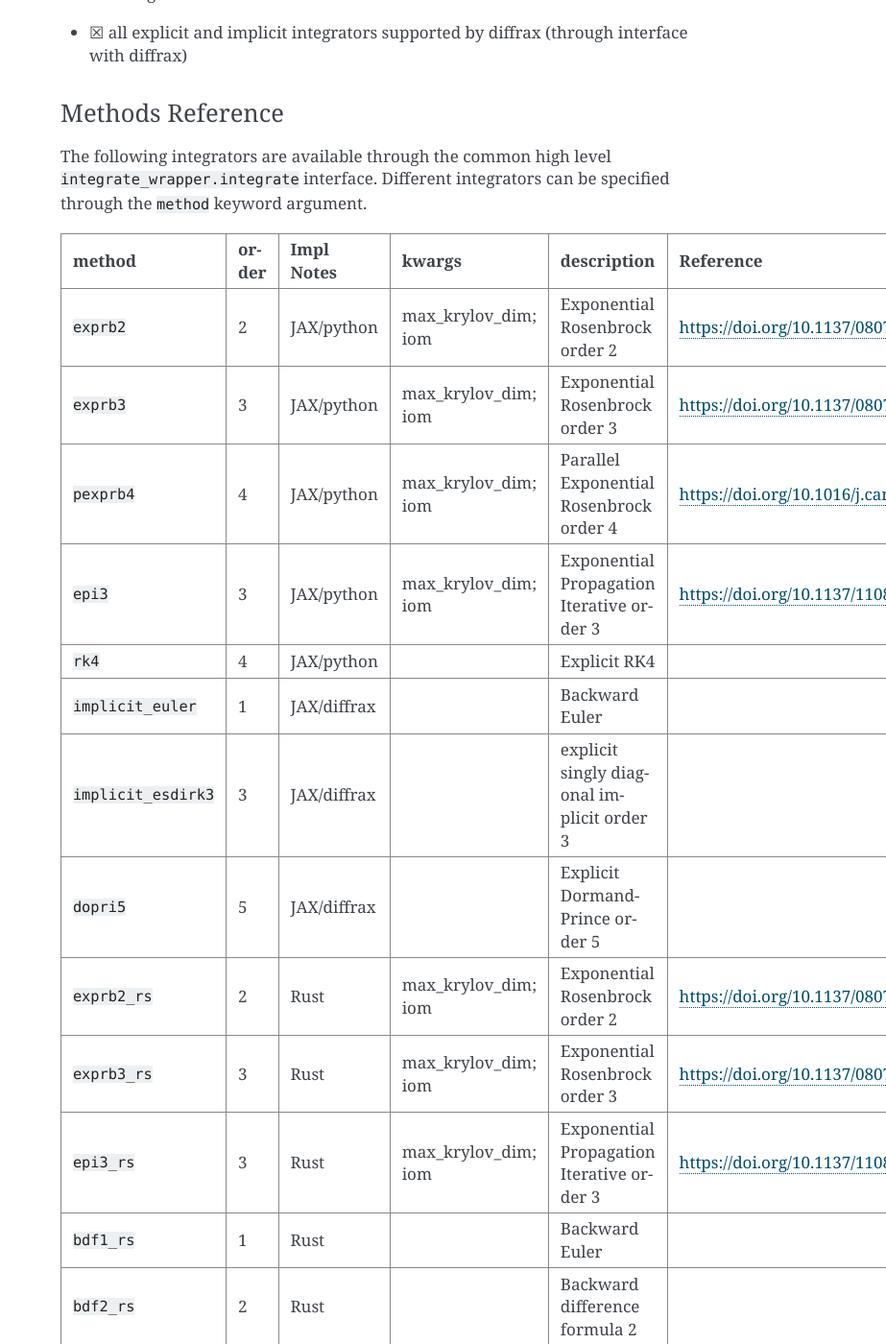
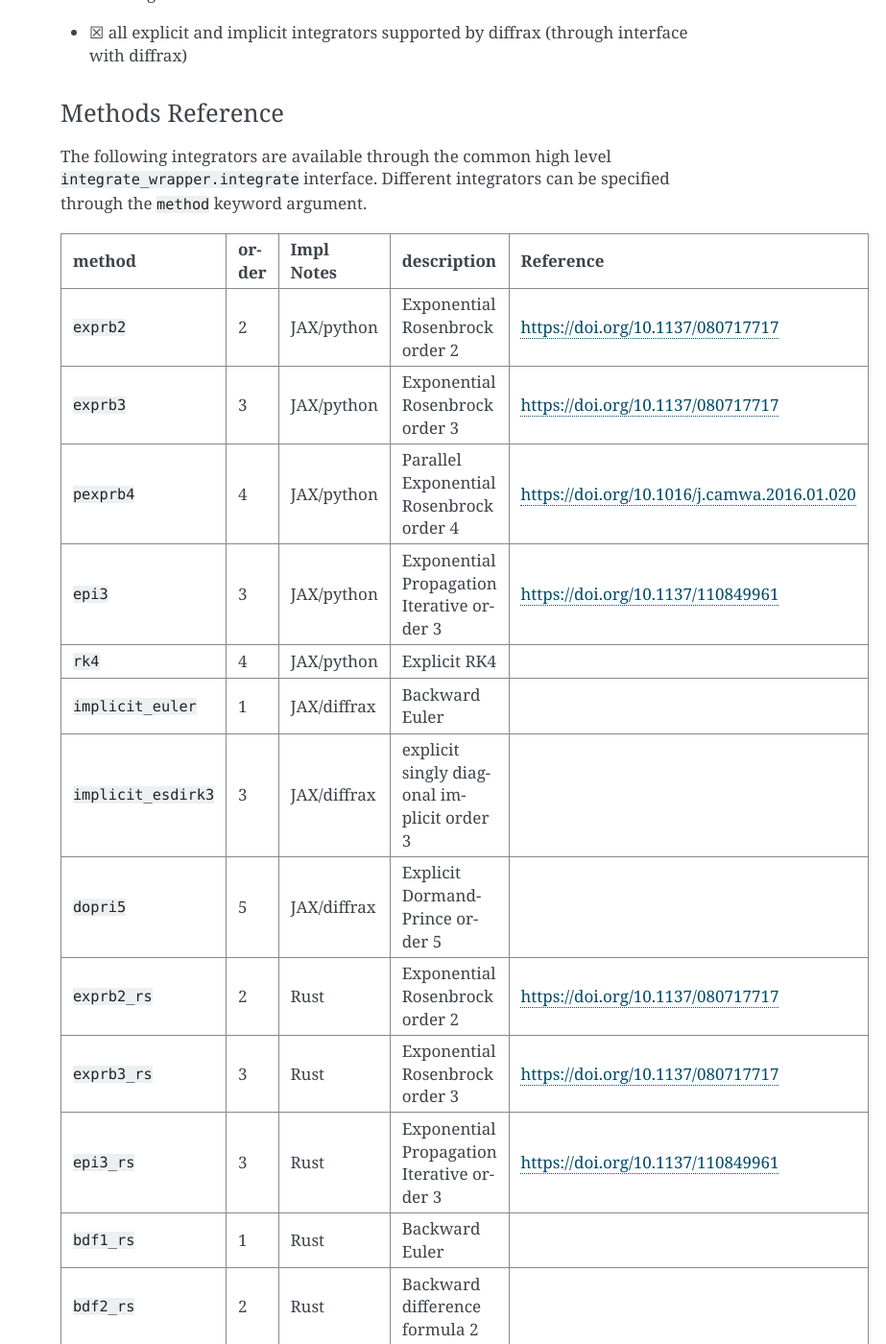
Before and after one commit to ORNL/ORMATEX, a Sphinx documentation site: the page built from docs/source/intro.rst, in a window 1280 px wide and 1400 px high, scrolled down 1126 px. Shown: the whole window at 96% size, without its empty margins (357-1280 px from the left). Built offline with Sphinx 7.4.7, drawn with Linux system fonts in a browser that asks for light colours; some of the changed text lies outside the part shown.

Commit message:
update readme and quickstart guide

```diff
--- a/docs/source/intro.rst
+++ b/docs/source/intro.rst
@@ -23,7 +23,7 @@
 -  ☒ BDF2
 -  ☒ Crank-Nicolson
 -  ☐ DIRK
--  ☐ SDIRK
+-  ☒ SDIRK
 
 Python
 ~~~~~~
@@ -59,23 +59,24 @@
 specified through the ``method`` keyword argument.
 
 .. csv-table::
-    :header: method , order , Impl Notes , kwargs , description , Reference
+    :header: method , order , Impl Notes , description , Reference
 
-    ``exprb2``, 2 , JAX/python , max_krylov_dim; iom , Exponential Rosenbrock order 2, https://doi.org/10.1137/080717717
-    ``exprb3``, 3 , JAX/python , max\_krylov\_dim; iom , Exponential Rosenbrock order 3, https://doi.org/10.1137/080717717
-    ``pexprb4``, 4 , JAX/python , max\_krylov\_dim; iom , Parallel Exponential Rosenbrock order 4, https://doi.org/10.1016/j.camwa.2016.01.020
-    ``epi3``, 3 , JAX/python , max\_krylov\_dim; iom , Exponential Propagation Iterative order 3, https://doi.org/10.1137/110849961
-    ``rk4`` , 4 , JAX/python , , Explicit RK4  ,
-    ``implicit_euler`` , 1 , JAX/diffrax ,  , Backward Euler ,
-    ``implicit_esdirk3``, 3 , JAX/diffrax , , explicit singly diagonal implicit order 3 ,
-    ``dopri5`` , 5 , JAX/diffrax , , Explicit Dormand-Prince order 5  ,
-    ``exprb2_rs``, 2 , Rust , max\_krylov\_dim; iom , Exponential Rosenbrock order 2, https://doi.org/10.1137/080717717
-    ``exprb3_rs``, 3 , Rust , max\_krylov\_dim; iom , Exponential Rosenbrock order 3, https://doi.org/10.1137/080717717
-    ``epi3_rs``, 3 , Rust , max\_krylov\_dim; iom , Exponential Propagation Iterative order 3, https://doi.org/10.1137/110849961
-    ``bdf1_rs``, 1 , Rust ,  , Backward Euler ,
-    ``bdf2_rs``, 2 , Rust ,  , Backward difference formula 2,
-    ``cn_rs``, 2 , Rust ,  , Crank-Nicolson ,
-    ``rk1_rs``, 1 , Rust ,  , Forward Euler ,
-    ``rk4_rs``, 4 , Rust ,  , Explicit RK4 ,
+    ``exprb2``, 2 , JAX/python , Exponential Rosenbrock order 2, https://doi.org/10.1137/080717717
+    ``exprb3``, 3 , JAX/python , Exponential Rosenbrock order 3, https://doi.org/10.1137/080717717
+    ``pexprb4``, 4 , JAX/python , Parallel Exponential Rosenbrock order 4, https://doi.org/10.1016/j.camwa.2016.01.020
+    ``epi3``, 3 , JAX/python , Exponential Propagation Iterative order 3, https://doi.org/10.1137/110849961
+    ``rk4`` , 4 , JAX/python , Explicit RK4  ,
+    ``implicit_euler`` , 1 , JAX/diffrax , Backward Euler ,
+    ``implicit_esdirk3``, 3 , JAX/diffrax , explicit singly diagonal implicit order 3 ,
+    ``dopri5`` , 5 , JAX/diffrax , Explicit Dormand-Prince order 5  ,
+    ``exprb2_rs``, 2 , Rust , Exponential Rosenbrock order 2, https://doi.org/10.1137/080717717
+    ``exprb3_rs``, 3 , Rust , Exponential Rosenbrock order 3, https://doi.org/10.1137/080717717
+    ``epi3_rs``, 3 , Rust , Exponential Propagation Iterative order 3, https://doi.org/10.1137/110849961
+    ``bdf1_rs``, 1 , Rust , Backward Euler ,
+    ``bdf2_rs``, 2 , Rust , Backward difference formula 2,
+    ``sdirk32_rs``, 2 , Rust , Singly Diagonally Implicit order 3,
+    ``cn_rs``, 2 , Rust , Crank-Nicolson ,
+    ``rk1_rs``, 1 , Rust , Forward Euler ,
+    ``rk4_rs``, 4 , Rust , Explicit RK4 ,
 
 The Rust-based integrators can be accessed through the common python ``integrate_wrapper.integrate`` interface after the Rust-Python bindings are built and installed.  Alternatively, the Rust integrator implementations can be used directly from a Rust-based program.
--- a/docs/source/quick_start.rst
+++ b/docs/source/quick_start.rst
@@ -15,7 +15,7 @@
 .. code::
 
     cd ORMATEX
-    pip install -e .
+    pip install -e .[plot,fem,diffrax]
 
 After running the above, the python unit tests can be executed.
 From the project base directory (the directory this readme is located in), run:
```
Also changed, not shown: README.md (+43 -19 lines).
